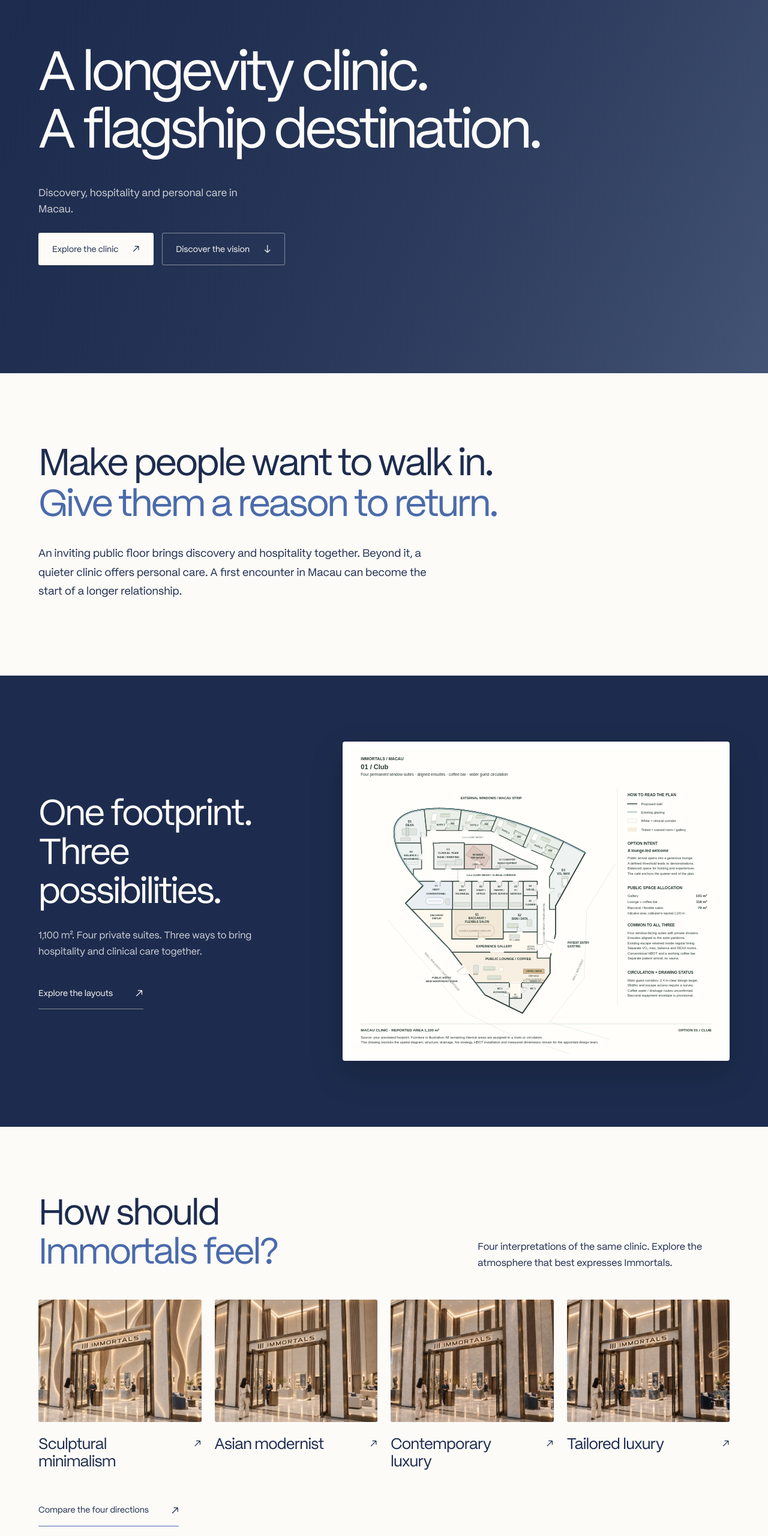
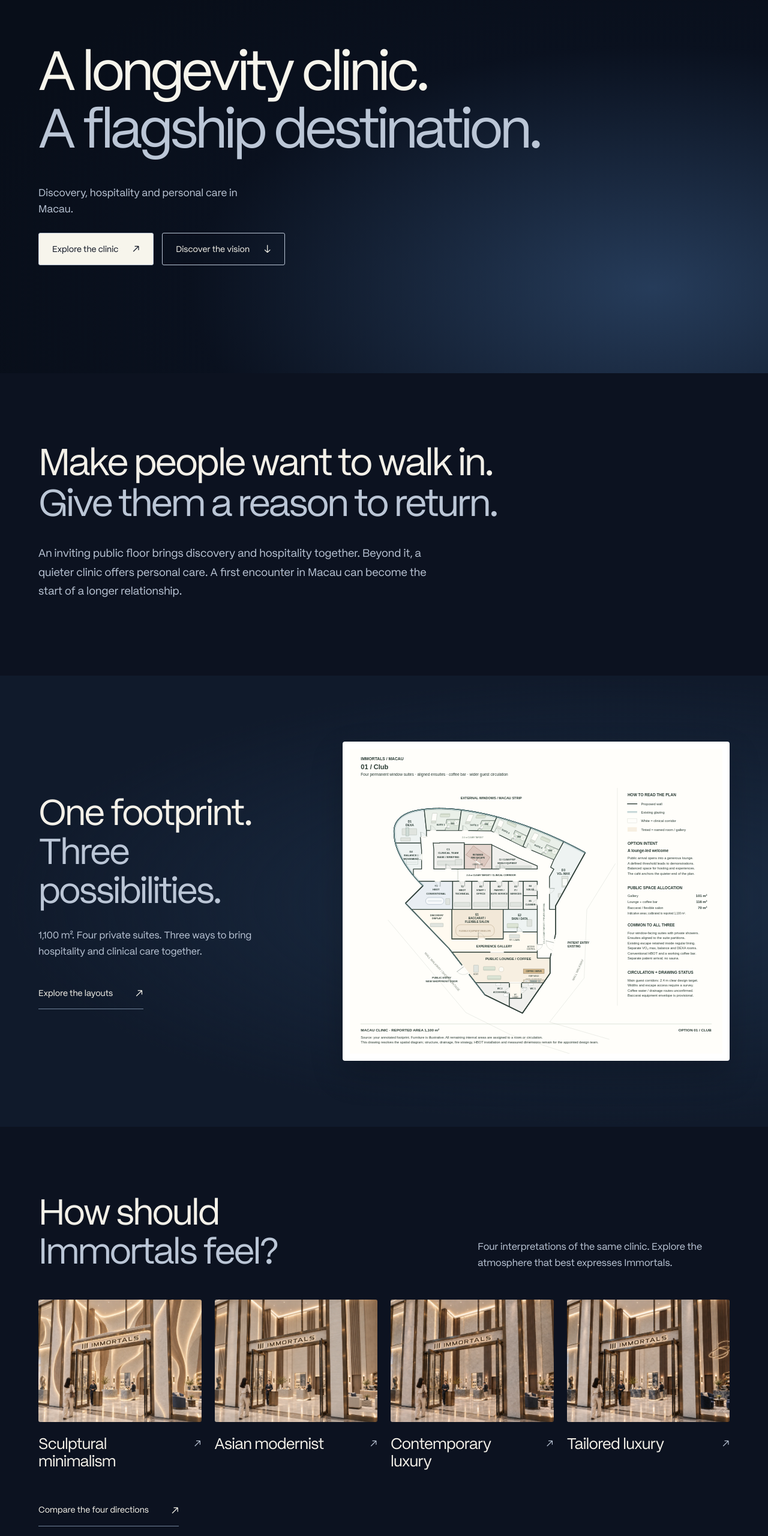
Before and after one commit to Immortals-international/immortals-site, an Astro site in the folder astro-site/: page / in a window 1280 px wide. Shown: the part 178-2738 px from the top of the page at 60% size. Built offline with nearby package versions, Linux system fonts and the light colour scheme; Astro itself is replaced by a stand-in of ours.

Commit message:
Revert homepage palette and light sections to the preferred previous design

```diff
--- a/astro-site/src/pages/index.astro
+++ b/astro-site/src/pages/index.astro
@@ -15,7 +15,7 @@ import { url, styles, sceneImage, feedback } from '../data/site';
     </div>
   </div>
 </section>
-<section class="home-vision home-light" id="vision" aria-labelledby="vision-title">
+<section class="home-vision" id="vision" aria-labelledby="vision-title">
   <div class="home-width home-vision-grid">
     <h2 id="vision-title">Make people want to walk in.<br /><span>Give them a reason to return.</span></h2>
     <p>An inviting public floor brings discovery and hospitality together. Beyond it, a quieter clinic offers personal care. A first encounter in Macau can become the start of a longer relationship.</p>
@@ -33,7 +33,7 @@ import { url, styles, sceneImage, feedback } from '../data/site';
   </div>
 </section>
 
-<section class="home-design home-section home-light" id="directions" aria-labelledby="design-title">
+<section class="home-design home-section" id="directions" aria-labelledby="design-title">
   <div class="home-width">
     <div class="home-section-heading">
       <h2 id="design-title">How should<br /><span>Immortals feel?</span></h2>
@@ -72,24 +72,18 @@ import { url, styles, sceneImage, feedback } from '../data/site';
 </SiteLayout>
 
 <style>
-/* Immortals Brand Guide – Quick Start, May 2026, Color p. 03.
-   Rise #FCFBF8, Dusk #1D2C4E, Wave 500 #4A6AAB, Wave 300 #A8BCD7.
-   Keep the dark gradient behind a Dusk scrim so all text remains readable. */
-section{--home-dusk:#1d2c4e;--home-rise:#fcfbf8;--home-wave:#4a6aab;--home-wave-light:#a8bcd7;--home-text:var(--home-rise);--home-emphasis:var(--home-rise);--home-muted:rgb(252 251 248 / .8);--home-rule:rgb(252 251 248 / .45);color:var(--home-text)}
-.home-light{--home-text:var(--home-dusk);--home-emphasis:var(--home-wave);--home-muted:var(--home-dusk);--home-rule:var(--home-wave)}
-
-.home-intro{min-height:calc(100svh - 88px);display:flex;align-items:center;padding:100px 5vw 120px;background:linear-gradient(90deg, rgb(29 44 78 / .95), rgb(29 44 78 / .72)),linear-gradient(135deg,var(--home-dusk),var(--home-wave-light));color:var(--home-text)}
+.home-intro{min-height:calc(100svh - 88px);display:flex;align-items:center;padding:100px 5vw 120px;background:radial-gradient(ellipse at 85% 80%,#263c5a 0,rgba(17,28,53,.2) 50%,transparent 80%),#080e19;color:#f7f5ec}
 .home-intro-content{width:100%;max-width:1600px;margin:0 auto}
 .home-intro h1{font-size:clamp(62px,7.2vw,116px);line-height:1.04;letter-spacing:-.055em;font-weight:400}
-.home-intro h1 span{color:var(--home-emphasis)}
+.home-intro h1 span{color:#bbc6d6}
 .home-intro-bottom{display:flex;flex-direction:column;align-items:flex-start;gap:26px;margin-top:46px}
-.home-intro-bottom>p{font-size:17px;line-height:1.6;color:var(--home-muted);max-width:350px}
+.home-intro-bottom>p{font-size:17px;line-height:1.6;color:#bbc6d6;max-width:350px}
 .home-intro-links{display:flex;align-items:center;gap:14px}
-.home-intro-tour,.home-intro-vision{display:inline-flex;align-items:center;justify-content:space-between;gap:24px;padding:15px 22px;min-height:54px;border:1px solid var(--home-rule);border-radius:3px;font-size:14px;line-height:1.5;white-space:nowrap;transition:background .15s,color .15s}
-.home-intro-tour{background:var(--home-rise);color:var(--home-dusk)}
-.home-intro-tour:hover{background:var(--home-wave-light);border-color:var(--home-wave-light)}
-.home-intro-vision{background:transparent;color:var(--home-text)}
-.home-intro-vision:hover{background:#ffffff12;border-color:var(--home-text)}
+.home-intro-tour,.home-intro-vision{display:inline-flex;align-items:center;justify-content:space-between;gap:24px;padding:15px 22px;min-height:54px;border:1px solid #bbc6d6;border-radius:3px;font-size:14px;line-height:1.5;white-space:nowrap;transition:background .15s,color .15s}
+.home-intro-tour{background:#f7f5ec;color:#0c1220}
+.home-intro-tour:hover{background:#dce4ee;border-color:#dce4ee}
+.home-intro-vision{background:transparent;color:#f7f5ec}
+.home-intro-vision:hover{background:#ffffff12;border-color:#f7f5ec}
 .home-intro-tour>span,.home-intro-vision>span{font-size:18px;line-height:1}
 @media(max-width:1000px){.home-intro{min-height:calc(100svh - 72px);padding:85px 24px 100px}.home-intro h1{font-size:clamp(58px,7.6vw,90px)}.home-intro-bottom{align-items:flex-start;gap:32px}.home-intro-links{align-items:stretch;flex-direction:column;gap:12px}.home-intro-bottom>p{font-size:15px;max-width:290px}}
 @media(max-width:700px){.home-intro{padding:70px 20px 80px}.home-intro h1{font-size:clamp(48px,10vw,66px);line-height:1.07;letter-spacing:-.05em}.home-intro-bottom{flex-direction:column;gap:32px;margin-top:28px}.home-intro-bottom>p{font-size:15px;max-width:280px}.home-intro-links{gap:12px;width:100%;max-width:350px}.home-intro-tour,.home-intro-vision{font-size:14px;gap:24px}}
@@ -98,22 +92,22 @@ section{--home-dusk:#1d2c4e;--home-rise:#fcfbf8;--home-wave:#4a6aab;--home-wave-
 .home-width{width:90%;max-width:1600px;margin:0 auto}
 .home-section{padding:110px 0}
 .home-section h2,.home-vision h2,.home-experiences h2,.home-closing h2{font-size:clamp(40px,4.7vw,72px);line-height:1.08;letter-spacing:-.045em}
-.home-section h2 span,.home-vision h2 span,.home-experiences h2 span,.home-closing h2 span{color:var(--home-emphasis)}
-.home-copy>p,.home-section-heading>p{font-size:16px;line-height:1.7;color:var(--home-muted);max-width:405px}
+.home-section h2 span,.home-vision h2 span,.home-experiences h2 span,.home-closing h2 span{color:#bbc6d6}
+.home-copy>p,.home-section-heading>p{font-size:16px;line-height:1.7;color:#bbc6d6;max-width:405px}
 .home-copy>p{margin:28px 0 30px}
-.home-link{display:inline-flex;align-items:center;justify-content:space-between;gap:38px;min-height:48px;padding:12px 0;border-bottom:1px solid var(--home-rule);color:var(--home-text);font-size:14px;line-height:1.5}
-.home-link:hover{color:var(--home-muted);border-color:var(--home-muted)}
+.home-link{display:inline-flex;align-items:center;justify-content:space-between;gap:38px;min-height:48px;padding:12px 0;border-bottom:1px solid #71849b;color:#f7f5ec;font-size:14px;line-height:1.5}
+.home-link:hover{color:#bbc6d6;border-color:#bbc6d6}
 .home-link>span{font-size:19px}
-.home-vision{padding:115px 0 125px;background:var(--home-rise)}
+.home-vision{padding:115px 0 125px;background:#0c1220}
 .home-vision-grid{display:grid;grid-template-columns:1fr;gap:34px;align-items:start}
 .home-vision h2{font-size:clamp(42px,4.9vw,76px)}
 @media(min-width:1001px){.home-vision h2{white-space:nowrap}}
-.home-vision-grid>p{font-size:18px;line-height:1.75;color:var(--home-muted);max-width:680px}
-.home-layout{background:var(--home-dusk)}
+.home-vision-grid>p{font-size:18px;line-height:1.75;color:#bbc6d6;max-width:680px}
+.home-layout{background:radial-gradient(ellipse at 80% 50%,#1c2e46,transparent 70%),#101a2b}
 .home-layout-grid{display:grid;grid-template-columns:.8fr 1.2fr;gap:6vw;align-items:center}
 .home-plan{display:block;background:#fff;padding:12px;border-radius:4px;box-shadow:0 22px 55px #0003}
 .home-plan img{width:100%;height:auto}
-.home-design{background:var(--home-rise)}
+.home-design{background:#0c1220}
 .home-section-heading{display:grid;grid-template-columns:1.2fr .8fr;align-items:end;gap:8vw;margin-bottom:48px}
 .home-design-grid{display:grid;grid-template-columns:repeat(4,minmax(0,1fr));gap:22px}
 .home-design-card{display:block;min-width:0}
@@ -121,24 +115,24 @@ section{--home-dusk:#1d2c4e;--home-rise:#fcfbf8;--home-wave:#4a6aab;--home-wave-
 .home-design-card:hover>img{filter:brightness(1.1)}
 .home-design-card>div{display:flex;align-items:start;justify-content:space-between;gap:16px;padding-top:22px}
 .home-design-card h3{font-size:clamp(22px,2vw,30px);line-height:1.15;letter-spacing:-.03em;max-width:235px}
-.home-design-card>div>span{font-size:18px;color:var(--home-muted)}
+.home-design-card>div>span{font-size:18px;color:#bbc6d6}
 .home-design .home-link{margin-top:40px}
-.home-experiences{display:grid;grid-template-columns:1.2fr .8fr;background:var(--home-dusk);min-height:610px}
+.home-experiences{display:grid;grid-template-columns:1.2fr .8fr;background:linear-gradient(120deg,#142338,#101a2b);min-height:610px}
 .home-experiences>figure{position:relative;min-width:0}
 .home-experiences>figure>img{position:absolute;inset:0;width:100%;height:100%;object-fit:cover}
 .home-experiences>.home-copy{padding:80px 5vw;align-self:center}
 .home-experiences h2{font-size:clamp(40px,4.4vw,68px)}
 .home-experiences .home-link{gap:25px}
-.home-tour{position:relative;isolation:isolate;display:flex;align-items:end;min-height:690px;padding:100px 0 75px;background:var(--home-dusk)}
+.home-tour{position:relative;isolation:isolate;display:flex;align-items:end;min-height:690px;padding:100px 0 75px;background:#101a2b}
 .home-tour>img{position:absolute;inset:0;width:100%;height:100%;object-fit:cover;z-index:-2}
-.home-tour::after{content:'';position:absolute;inset:0;background:linear-gradient(90deg,rgb(29 44 78 / .45),transparent 90%),linear-gradient(0deg,var(--home-dusk),rgb(29 44 78 / .8) 42%,transparent 100%);z-index:-1}
+.home-tour::after{content:'';position:absolute;inset:0;background:linear-gradient(90deg,#08101b9c,transparent 90%),linear-gradient(0deg,#080e19f5,#080e1910 100%);z-index:-1}
 .home-tour h2{font-size:clamp(52px,6.3vw,96px);line-height:1.03;letter-spacing:-.05em}
-.home-tour p{font-size:16px;line-height:1.7;color:var(--home-rise);margin:24px 0 30px;max-width:440px}
-.home-tour-button{display:inline-flex;align-items:center;gap:40px;padding:16px 22px;min-height:54px;border:1px solid var(--home-rule);color:var(--home-text);background:rgb(29 44 78 / .7);font-size:14px;line-height:1.5}
-.home-tour-button:hover{background:var(--home-rise);color:var(--home-dusk)}
-.home-closing{padding:120px 0;background:linear-gradient(rgb(29 44 78 / .85),rgb(29 44 78 / .85)),linear-gradient(135deg,var(--home-dusk),var(--home-wave-light));text-align:center}
+.home-tour p{font-size:16px;line-height:1.7;color:#d1d9e3;margin:24px 0 30px;max-width:440px}
+.home-tour-button{display:inline-flex;align-items:center;gap:40px;padding:16px 22px;min-height:54px;border:1px solid #bbc6d6;color:#f7f5ec;background:#0c122050;font-size:14px;line-height:1.5}
+.home-tour-button:hover{background:#f7f5ec;color:#0c1220}
+.home-closing{padding:120px 0;background:radial-gradient(ellipse at 50% 100%,#1b304b,transparent 75%),#080e19;text-align:center}
 .home-closing h2{font-size:clamp(52px,6.3vw,96px)}
-.home-closing p{font-size:16px;line-height:1.7;color:var(--home-muted);margin:28px auto 25px;max-width:600px}
+.home-closing p{font-size:16px;line-height:1.7;color:#bbc6d6;margin:28px auto 25px;max-width:600px}
 @media(max-width:1000px){.home-width{width:calc(100% - 48px)}.home-section{padding:80px 0}.home-vision{padding:80px 0 90px}.home-vision-grid,.home-layout-grid,.home-section-heading{gap:40px}.home-vision-grid>p{font-size:16px}.home-layout-grid{grid-template-columns:.85fr 1.15fr}.home-design-grid{grid-template-columns:1fr 1fr;gap:38px 24px}.home-design-card h3{font-size:26px;max-width:none}.home-experiences{min-height:520px;grid-template-columns:1fr 1fr}.home-experiences>.home-copy{padding:55px 30px}.home-copy>p,.home-section-heading>p{font-size:15px}.home-tour{min-height:590px;padding-bottom:60px}.home-closing{padding:90px 0}}
 @media(max-width:700px){.home-width{width:calc(100% - 40px)}.home-section{padding:60px 0}.home-section h2,.home-experiences h2{font-size:42px}.home-vision{padding:65px 0 70px}.home-vision-grid,.home-layout-grid,.home-section-heading{grid-template-columns:1fr;gap:28px}.home-vision h2{font-size:43px}.home-vision-grid>p{font-size:15px;max-width:450px}.home-copy>p{font-size:14px;margin:23px 0 22px;max-width:360px}.home-link{font-size:13px;gap:35px}.home-layout-grid{gap:35px}.home-plan{padding:7px}.home-section-heading{margin-bottom:32px;gap:22px}.home-section-heading>p{font-size:14px}.home-design-grid{gap:30px 16px}.home-design-card>img{aspect-ratio:4/5}.home-design-card>div{padding-top:15px;gap:8px}.home-design-card h3{font-size:23px;max-width:160px}.home-design-card>div>span{font-size:15px}.home-design .home-link{margin-top:30px}.home-experiences{grid-template-columns:1fr;min-height:0}.home-experiences>figure{aspect-ratio:4/3}.home-experiences>.home-copy{padding:44px 20px 55px}.home-experiences h2{font-size:44px}.home-tour{min-height:540px;padding:80px 0 45px}.home-tour h2{font-size:54px}.home-tour p{font-size:14px;margin:22px 0 25px;max-width:290px}.home-tour-button{font-size:13px;gap:30px}.home-closing{padding:75px 0 80px}.home-closing h2{font-size:55px}.home-closing p{font-size:14px;margin:24px auto 20px}}
 @media(prefers-reduced-motion:reduce){.home-design-card>img{transition:none}}
```
